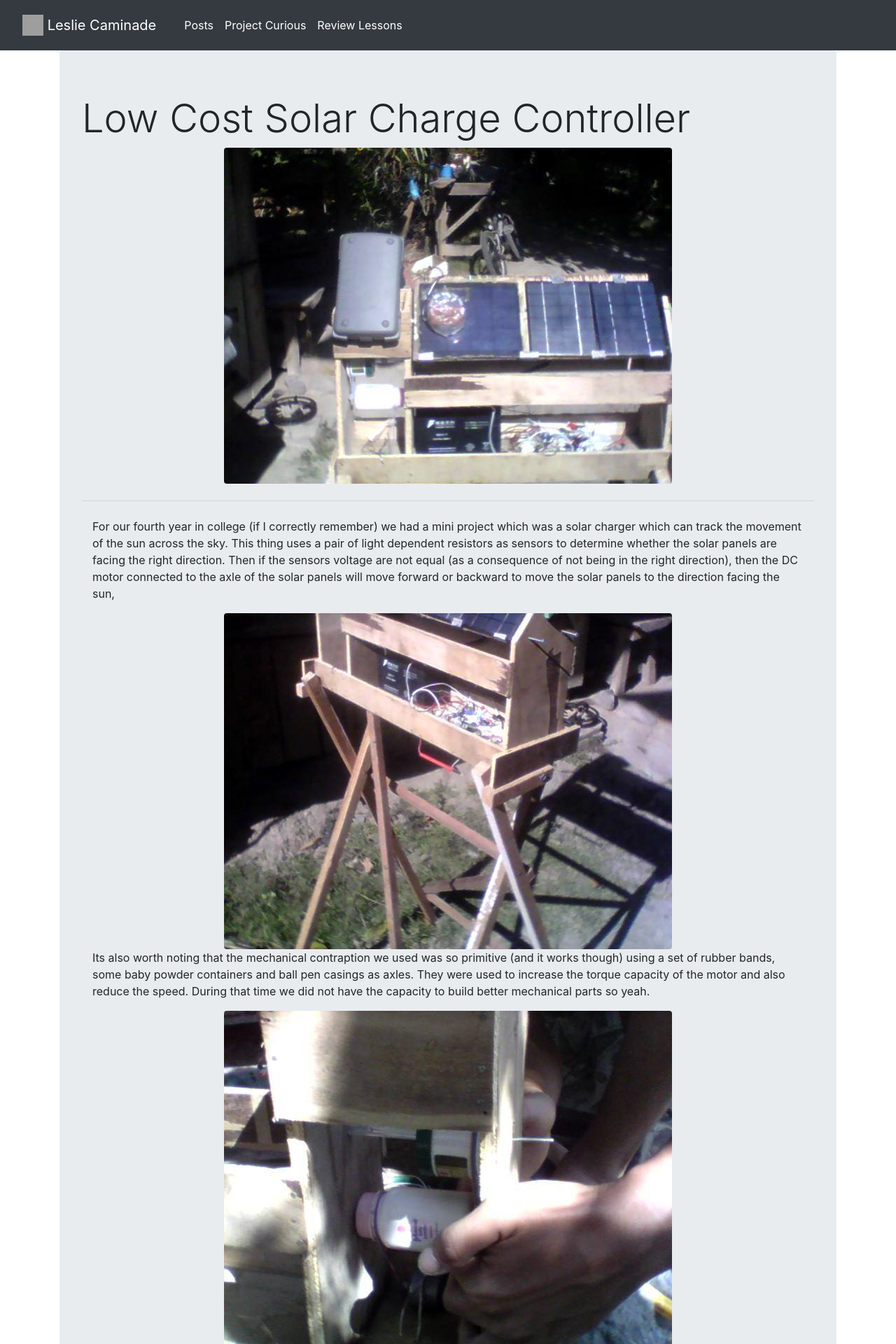
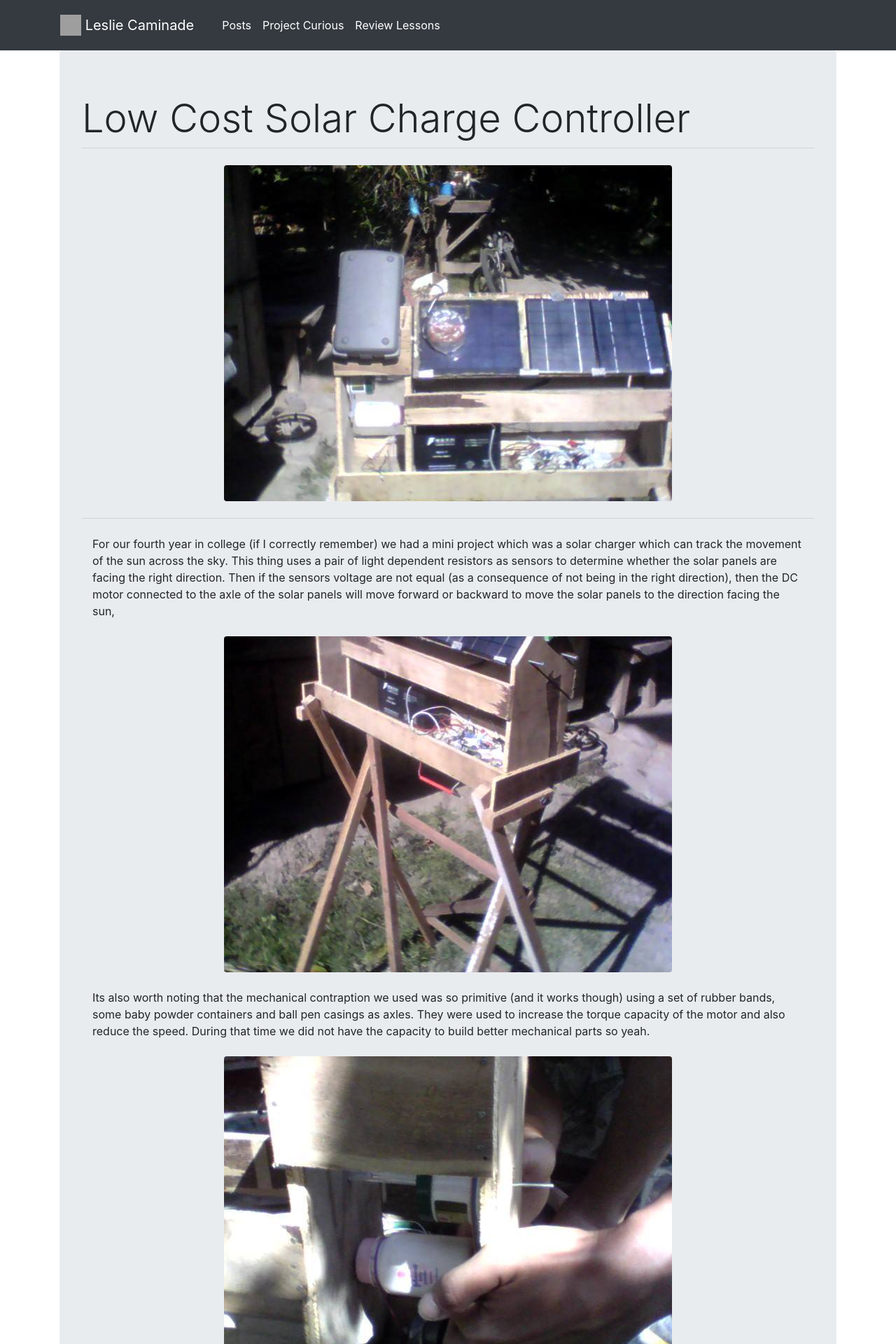
Before and after one commit to siliconcortex/Portfolio, a Django app: page /post/7 in a window 1280 px wide. Shown: the top 1920 px of the page at 70% size. Run offline with Django 3.2, Linux system fonts and the light colour scheme; data comes from the database, SQL or seed files in the repository; both versions use the stored data as it was after the commit; some libraries are stand-ins or nearby versions; grey boxes are pictures that could not be loaded.

Commit message:
fixed some margins

```diff
--- a/templates/main_app/base.html
+++ b/templates/main_app/base.html
@@ -4,7 +4,6 @@
   <head>
     <meta charset="utf-8">
     <!-- BOOTSTRAP link-->
-
     <link rel="stylesheet" href="{%static 'css/bootstrap.css'%}">
     <title>{{ page_title }}</title>
   </head>
@@ -15,6 +14,9 @@
       <!-- changed color from .bg-light to .bg-dark -->
 
       <!-- Image and text -->
+      <div class="container">
+
+
       <nav class="navbar navbar-dark bg-dark">
         <a class="navbar-brand" href="#">
           <img src="/media/thumbnail/CGP_leslie_logo2.jpg" width="30" height="30" class="d-inline-block align-top" alt="">
@@ -41,6 +43,7 @@
 
           </ul>
       </div>
+    </div>
     </nav>
 
 <!-- this is the main container
@@ -61,5 +64,6 @@ is recommended to be inside this container-->
 <script src="https://cdn.jsdelivr.net/npm/popper.js@1.16.0/dist/umd/popper.min.js" integrity="sha384-Q6E9RHvbIyZFJoft+2mJbHaEWldlvI9IOYy5n3zV9zzTtmI3UksdQRVvoxMfooAo" crossorigin="anonymous"></script>
 <script src="https://stackpath.bootstrapcdn.com/bootstrap/4.4.1/js/bootstrap.min.js" integrity="sha384-wfSDF2E50Y2D1uUdj0O3uMBJnjuUD4Ih7YwaYd1iqfktj0Uod8GCExl3Og8ifwB6" crossorigin="anonymous"></script>
 
+
   </body>
 </html>
--- a/templates/main_app/post_detail.html
+++ b/templates/main_app/post_detail.html
@@ -2,11 +2,11 @@
 {% block content %}
 
 <h1 class = "display-4">{{post.title}}</h1>
-
+<hr class="my-1">
 <!-- since thumbnails are optional, check if there are no thumbnails -->
 {% if post.thumbnail %}
 <div class="container">
-  <img src="{{ post.thumbnail.url }}" class="img-fluid rounded mx-auto d-block " alt="thumbnail image">
+  <img src="{{ post.thumbnail.url }}" class="img-fluid rounded mx-auto d-block m-4 " alt="thumbnail image">
 </div>
 {% endif %}
 <hr class="my-4">
@@ -18,12 +18,10 @@
 {% endif %}
 
 {% if post.inline_1 %}
-<div class="container">
-  <img src="{{ post.inline_1.url }}" class="img-fluid rounded mx-auto d-block " alt="inline image">
+<div class="container col-8">
+  <img src="{{ post.inline_1.url }}" class="img-fluid rounded mx-auto d-block m-4 " alt="inline image">
 </div>
 {% endif %}
-
-
 
 {% if post.content_2 %}
 <div class="container">
@@ -32,12 +30,10 @@
 {% endif %}
 
 {% if post.inline_2 %}
-<div class="container">
-  <img src="{{ post.inline_2.url }}" class="img-fluid rounded mx-auto d-block " alt="inline image">
+<div class="container col-8">
+  <img src="{{ post.inline_2.url }}" class="img-fluid rounded mx-auto d-block m-4 " alt="inline image">
 </div>
 {% endif %}
-
-
 
 {% if post.content_3 %}
 <div class="container">
@@ -46,8 +42,8 @@
 {% endif %}
 
 {% if post.inline_3 %}
-<div class="container">
-  <img src="{{ post.inline_3.url }}" class="img-fluid rounded mx-auto d-block " alt="inline image">
+<div class="container col-8">
+  <img src="{{ post.inline_3.url }}" class="img-fluid rounded mx-auto d-block m-4 " alt="inline image">
 </div>
 {% endif %}
 
@@ -59,12 +55,10 @@
 {% endif %}
 
 {% if post.inline_4 %}
-<div class="container">
-  <img src="{{ post.inline_4.url }}" class="img-fluid rounded mx-auto d-block " alt="inline image">
+<div class="container col-8">
+  <img src="{{ post.inline_4.url }}" class="img-fluid rounded mx-auto d-block m-4 " alt="inline image">
 </div>
 {% endif %}
-
-
 
 {% if post.content_5 %}
 <div class="container">
@@ -73,8 +67,8 @@
 {% endif %}
 
 {% if post.inline_5 %}
-<div class="container">
-  <img src="{{ post.inline_5.url }}" class="img-fluid rounded mx-auto d-block " alt="inline image">
+<div class="container col-8">
+  <img src="{{ post.inline_5.url }}" class="img-fluid rounded mx-auto d-block m-4 " alt="inline image">
 </div>
 {% endif %}
 
```
Also changed, not shown: templates/main_app/page_detail.html (+12 -18 lines), db.sqlite3.
